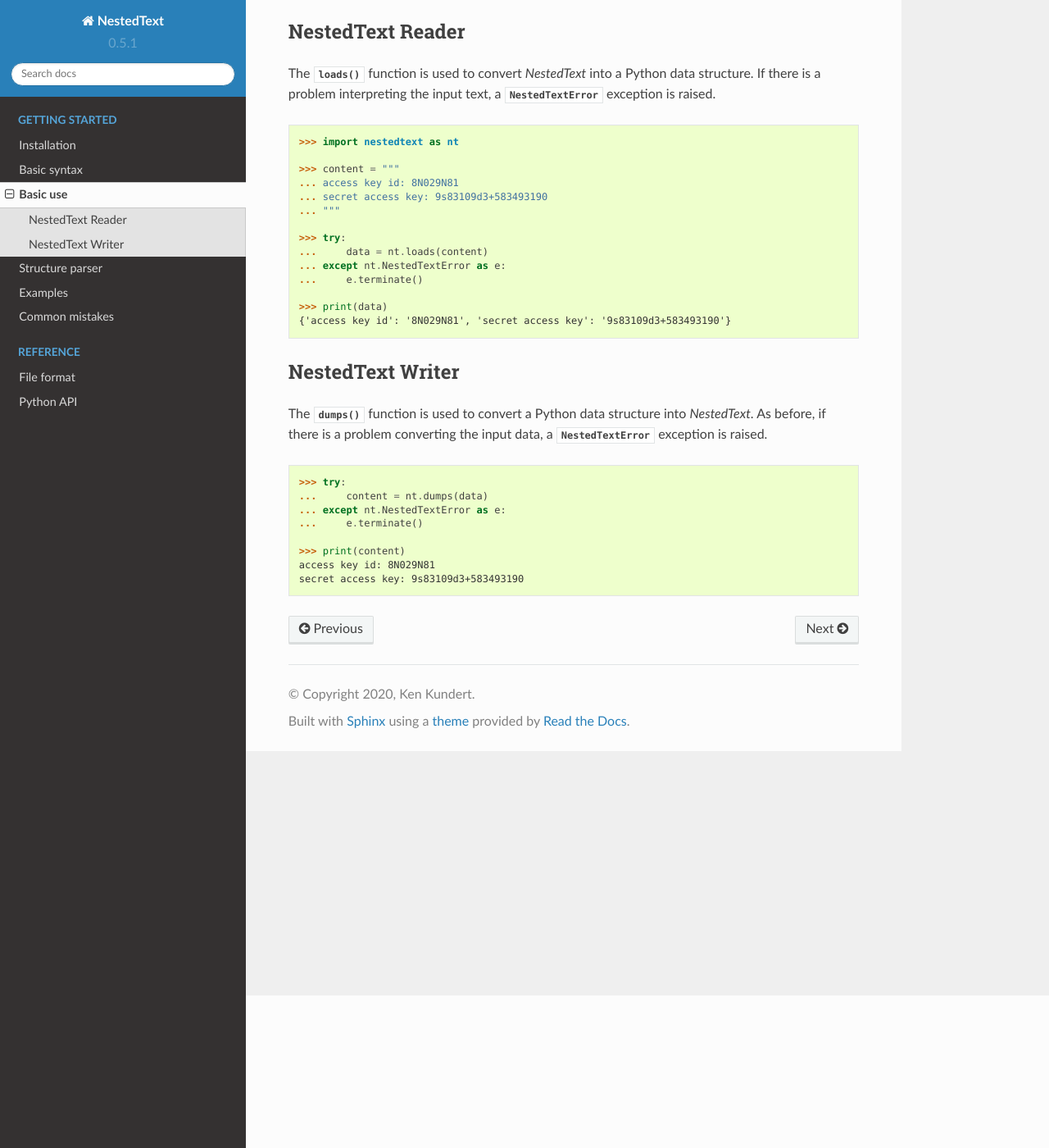
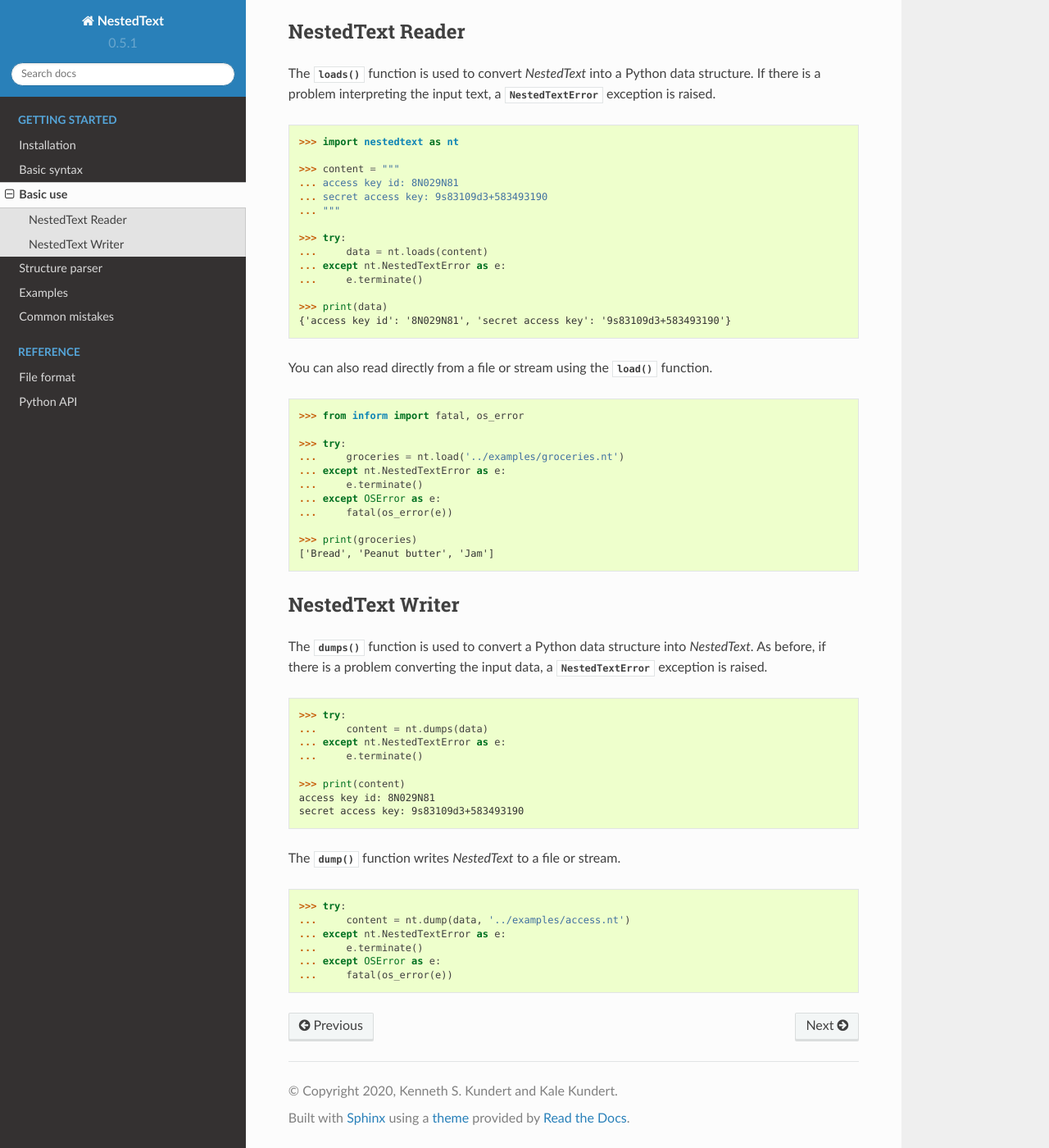
Before and after one commit to KenKundert/nestedtext, a Sphinx documentation site: the page built from doc/how_to_use.rst, in a window 1280 px wide and 1400 px high, scrolled down 186 px. Shown: the whole window at 82% size. Built offline with Sphinx 7.4.7 and the Read the Docs theme 2.0.0, drawn with Linux system fonts in a browser that asks for light colours.

Commit message:
Add load() and dump() to how to use section of manual.

```diff
--- a/README.rst
+++ b/README.rst
@@ -14,6 +14,7 @@
     :target: https://pypi.python.org/pypi/nestedtext
 
 
+| Authors: Ken & Kale Kundert
 | Version: 0.5.1
 | Released: 2020-09-14
 | Please post all questions, suggestions, and bug reports to
--- a/doc/conf.py
+++ b/doc/conf.py
@@ -4,7 +4,7 @@
 # General
 
 project = u'NestedText'
-copyright = u'2020, Ken Kundert'
+copyright = u'2020, Kenneth S. Kundert and Kale Kundert'
 release = '0.5.1'
 version = '.'.join(release.split('.'))
 
--- a/doc/how_to_use.rst
+++ b/doc/how_to_use.rst
@@ -30,6 +30,23 @@
     >>> print(data)
     {'access key id': '8N029N81', 'secret access key': '9s83109d3+583493190'}
 
+You can also read directly from a file or stream using the :func:`load`
+function.
+
+.. code-block:: python
+
+    >>> from inform import fatal, os_error
+
+    >>> try:
+    ...     groceries = nt.load('../examples/groceries.nt')
+    ... except nt.NestedTextError as e:
+    ...     e.terminate()
+    ... except OSError as e:
+    ...     fatal(os_error(e))
+
+    >>> print(groceries)
+    ['Bread', 'Peanut butter', 'Jam']
+
 
 NestedText Writer
 -----------------
@@ -48,3 +65,14 @@
     >>> print(content)
     access key id: 8N029N81
     secret access key: 9s83109d3+583493190
+
+The :func:`dump` function writes *NestedText* to a file or stream.
+
+.. code-block:: python
+
+    >>> try:
+    ...     content = nt.dump(data, '../examples/access.nt')
+    ... except nt.NestedTextError as e:
+    ...     e.terminate()
+    ... except OSError as e:
+    ...     fatal(os_error(e))
--- a/nestedtext.py
+++ b/nestedtext.py
@@ -4,7 +4,7 @@
 """
 
 # License {{{1
-# Copyright (c) 2020 Kenneth S. Kundert
+# Copyright (c) 2020 Kenneth S. Kundert and Kale Kundert
 #
 # This program is free software: you can redistribute it and/or modify it under
 # the terms of the GNU General Public License as published by the Free Software
--- a/setup.py
+++ b/setup.py
@@ -9,7 +9,7 @@
     description = 'human readable and writable data interchange format',
     long_description = readme,
     long_description_content_type = 'text/x-rst',
-    author = "Ken Kundert",
+    author = "Ken Kundert and Kale Kundert",
     author_email = 'nestedtext@nurdletech.com',
     url = 'https://nestedtext.readthedocs.io',
     download_url = 'https://github.com/kenkundert/nestedtext/tarball/master',
```
